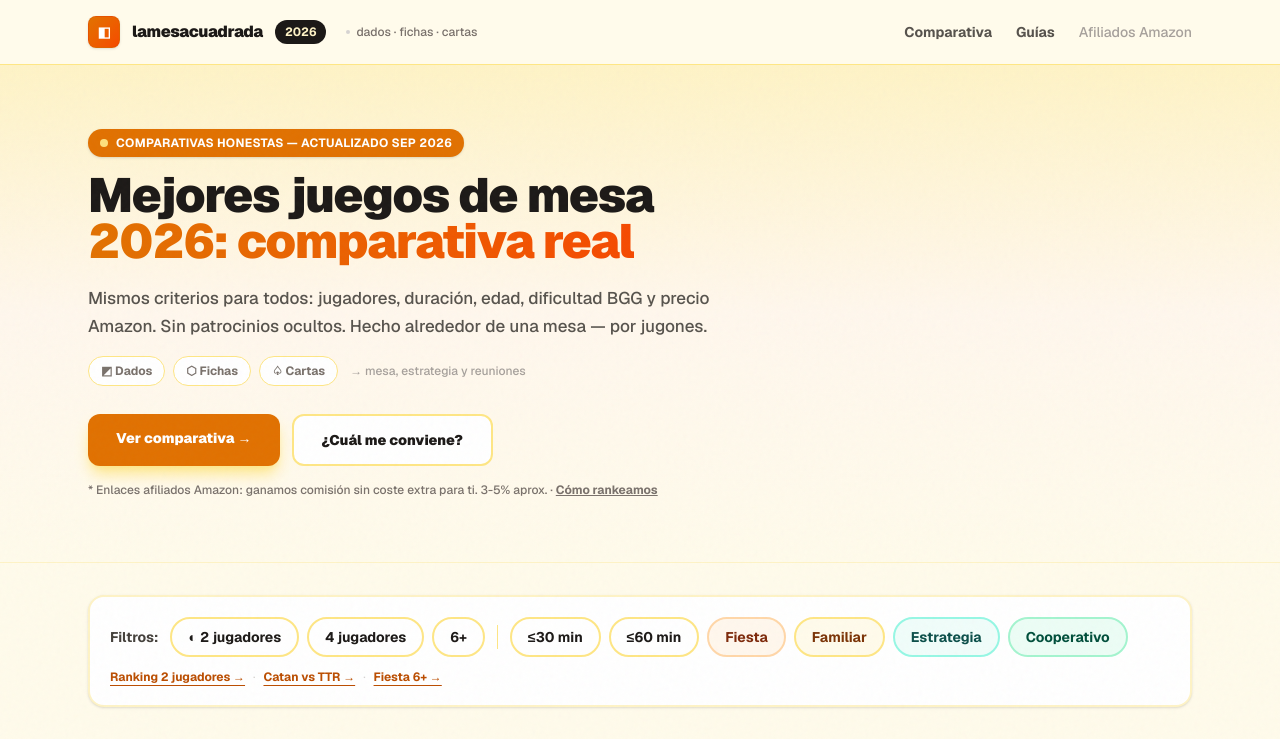
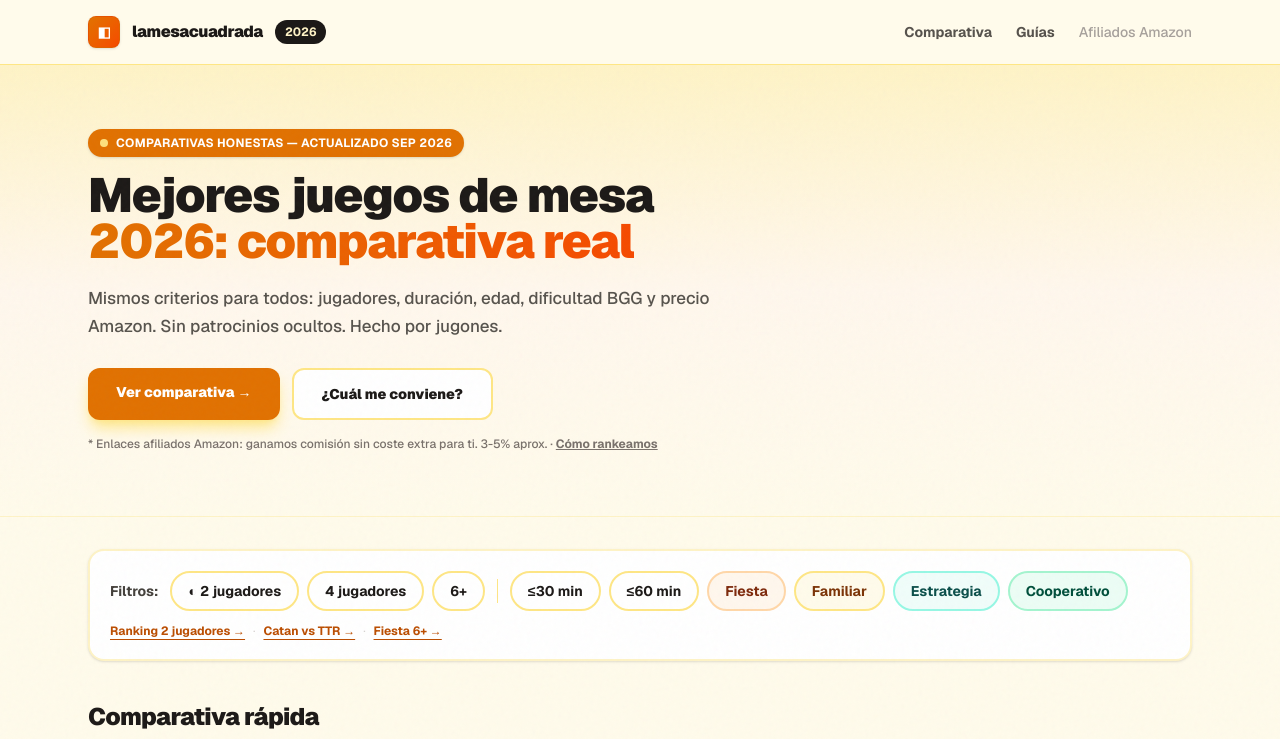
Before and after one commit to ReplikanteK/lamesacuadrada, a Next.js app: page / in a window 1280 px wide. Shown: the top 739 px of the page. Built offline with nearby package versions, Linux system fonts and the light colour scheme.

Commit message:
revert(P2): quita repeticion dados/fichas/cartas + mesa estrategia
- header: quita dados·fichas·cartas
- hero: quita pills Dados/Fichas/Cartas + deja Hecho por jugones limpio

Co-Authored-By: internal-model

```diff
--- a/src/app/page.tsx
+++ b/src/app/page.tsx
@@ -63,7 +63,6 @@ export default async function Home({ searchParams }: { searchParams: Promise<Sea
             <div className="w-8 h-8 bg-gradient-to-br from-amber-600 to-orange-600 text-white flex items-center justify-center rounded-lg font-black text-sm shadow-sm border border-amber-700/20">◧</div>
             <span className="font-black tracking-tight text-stone-900">lamesacuadrada</span>
             <span className="text-xs font-bold bg-stone-900 text-amber-100 px-2.5 py-1 rounded-full">2026</span>
-            <span className="hidden sm:inline-flex items-center gap-1.5 text-xs font-medium text-stone-500 ml-2"><span className="w-1 h-1 bg-stone-300 rounded-full" /> dados · fichas · cartas</span>
           </div>
           <nav className="hidden sm:flex gap-6 text-sm font-bold">
             <a href="#comparativa" className="text-stone-600 hover:text-amber-700">Comparativa</a>
@@ -84,14 +83,8 @@ export default async function Home({ searchParams }: { searchParams: Promise<Sea
             <span className="bg-gradient-to-r from-amber-600 to-orange-600 bg-clip-text text-transparent">2026: comparativa real</span>
           </h1>
           <p className="mt-5 text-[17px] leading-7 text-stone-600 max-w-2xl font-medium">
-            Mismos criterios para todos: jugadores, duración, edad, dificultad BGG y precio Amazon. Sin patrocinios ocultos. Hecho alrededor de una mesa — por jugones.
+            Mismos criterios para todos: jugadores, duración, edad, dificultad BGG y precio Amazon. Sin patrocinios ocultos. Hecho por jugones.
           </p>
-          <div className="mt-4 flex items-center gap-2 text-xs font-bold text-stone-500">
-            <span className="inline-flex items-center gap-1.5 bg-white border border-amber-200 rounded-full px-3 py-1.5">◩ Dados</span>
-            <span className="inline-flex items-center gap-1.5 bg-white border border-amber-200 rounded-full px-3 py-1.5">⬡ Fichas</span>
-            <span className="inline-flex items-center gap-1.5 bg-white border border-amber-200 rounded-full px-3 py-1.5">♤ Cartas</span>
-            <span className="hidden sm:inline text-stone-400 font-medium ml-1">→ mesa, estrategia y reuniones</span>
-          </div>
           <div className="mt-7 flex flex-wrap gap-3">
             <a href="#comparativa" className="bg-amber-600 text-white px-7 py-3.5 rounded-xl text-sm font-black hover:bg-amber-700 shadow-lg shadow-amber-200 transition">
               Ver comparativa →
```
